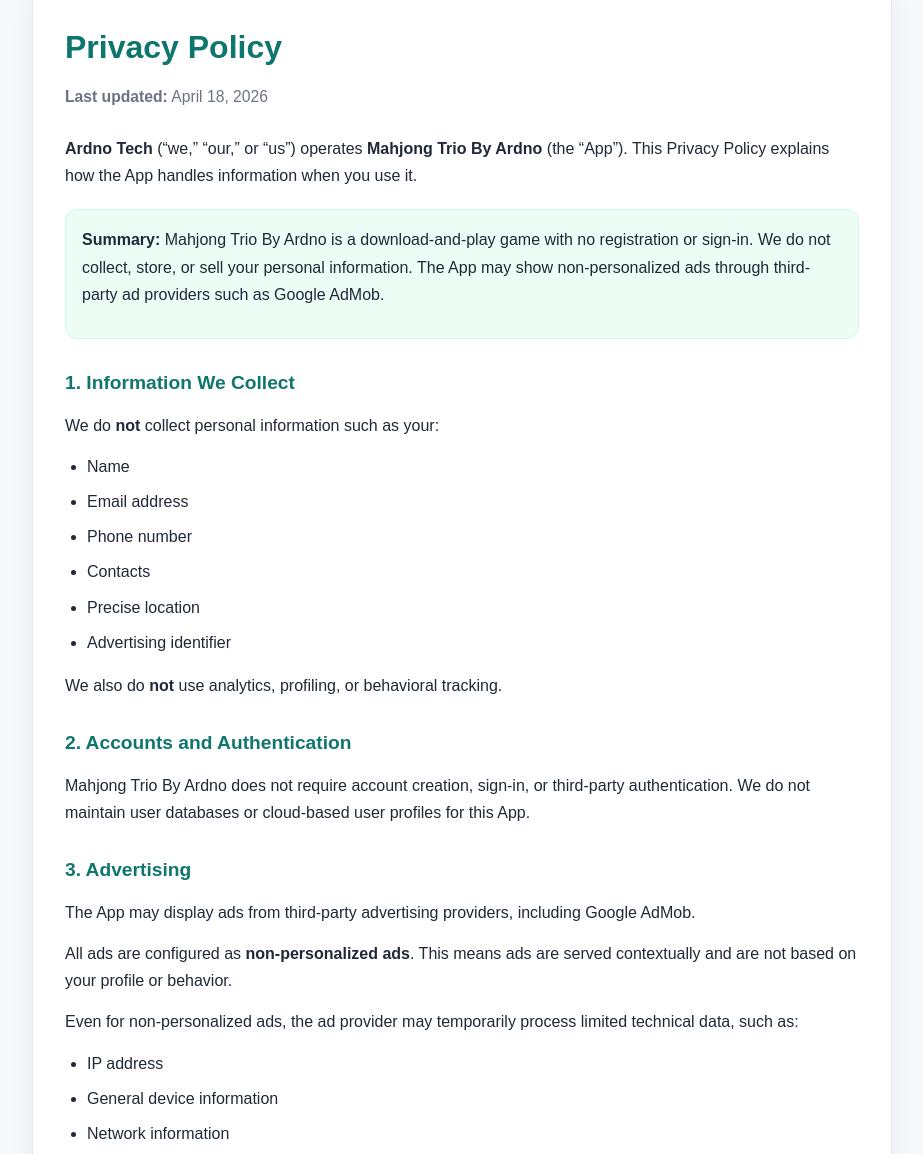
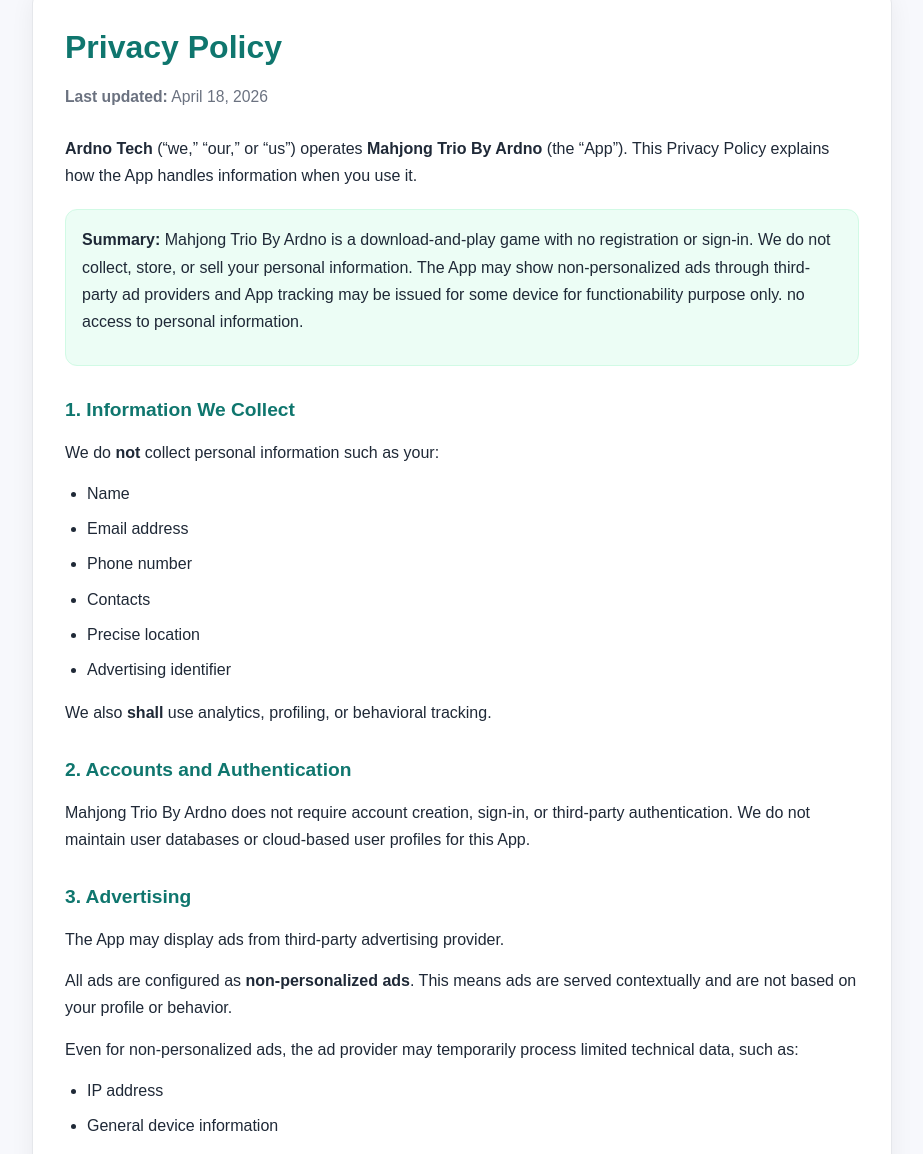
Before and after one commit to ikhidan/Mahjong-Trio-privacy-policy, a plain HTML site: page index.html in a window 1280 px wide. Shown: the part 73-1227 px from the top of the page, without its empty margins (178-1101 px from the left). Drawn offline with Linux system fonts and the light colour scheme.

Commit message:
Revise advertising and tracking statements in index.html
Updated privacy policy language regarding ads and tracking.

```diff
--- a/index.html
+++ b/index.html
@@ -136,7 +136,7 @@
           <strong>Summary:</strong> Mahjong Trio By Ardno is a download-and-play
           game with no registration or sign-in. We do not collect, store, or sell
           your personal information. The App may show non-personalized ads through
-          third-party ad providers such as Google AdMob.
+          third-party ad providers and App tracking may be issued for some device for functionability purpose only. no access to personal information.
         </p>
       </div>
 
@@ -153,7 +153,7 @@
         <li>Advertising identifier</li>
       </ul>
       <p>
-        We also do <strong>not</strong> use analytics, profiling, or behavioral tracking.
+        We also  <strong>shall</strong> use analytics, profiling, or behavioral tracking.
       </p>
 
       <h2>2. Accounts and Authentication</h2>
@@ -165,8 +165,7 @@
 
       <h2>3. Advertising</h2>
       <p>
-        The App may display ads from third-party advertising providers, including
-        Google AdMob.
+        The App may display ads from third-party advertising provider.
       </p>
       <p>
         All ads are configured as <strong>non-personalized ads</strong>. This means
```
